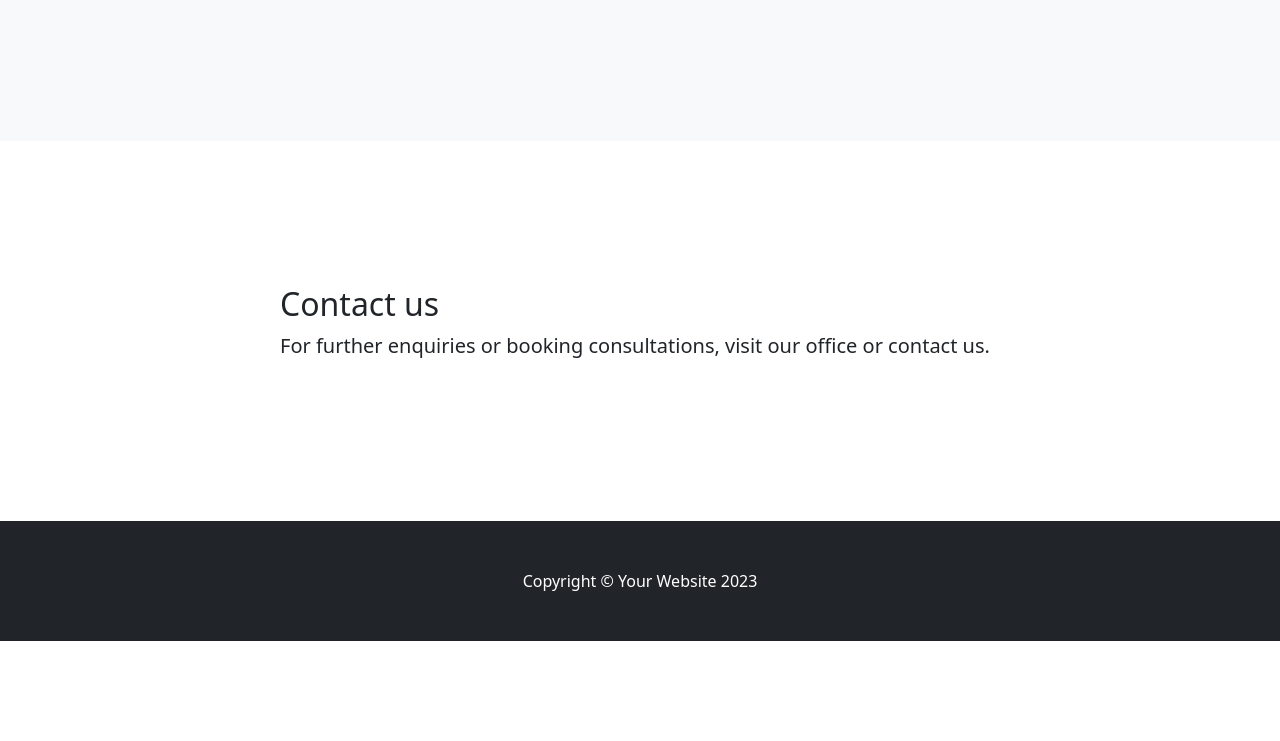
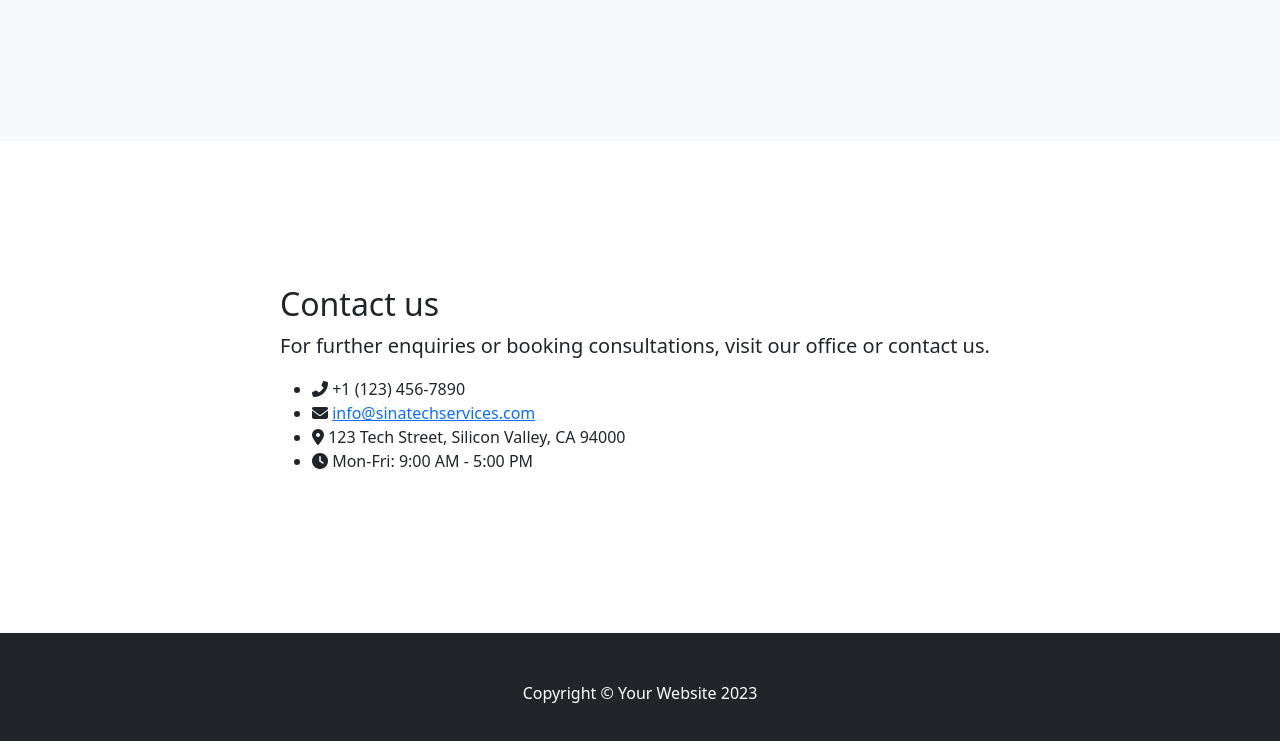
Before and after one commit to Ali-S1na/ICT171-Assignment-2, a plain HTML site: page index.html in a window 1280 px wide. Shown: the part 1250-1991 px from the top of the page. Before the commit the page ends 1891 px from the top, so only its background shows below. Drawn offline with nearby package versions, Linux system fonts and the light colour scheme.

Commit message:
Update index.html

```diff
--- a/index.html
+++ b/index.html
@@ -9,6 +9,7 @@
         <link rel="icon" type="image/x-icon" href="assets/favicon.ico" />
         <!-- Core theme CSS (includes Bootstrap)-->
         <link href="css/styles.css" rel="stylesheet" />
+        <link rel="stylesheet" href="https://cdnjs.cloudflare.com/ajax/libs/font-awesome/6.4.0/css/all.min.css">
     </head>
     <body id="page-top">
         <!-- Navigation-->
@@ -70,6 +71,24 @@
                     <div class="col-lg-8">
                         <h2>Contact us</h2>
                         <p class="lead">For further enquiries or booking consultations, visit our office or contact us.</p>
+                        <ul class="contact-list">
+                            <li>
+                                <i class="fas fa-phone-alt"></i>
+                                <span>+1 (123) 456-7890</span>
+                            </li>
+                            <li>
+                                <i class="fas fa-envelope"></i>
+                                <a href="mailto:info@sinatechservices.com">info@sinatechservices.com</a>
+                            </li>
+                            <li>
+                                <i class="fas fa-map-marker-alt"></i>
+                                <span>123 Tech Street, Silicon Valley, CA 94000</span>
+                            </li>
+                            <li>
+                                <i class="fas fa-clock"></i>
+                                <span>Mon-Fri: 9:00 AM - 5:00 PM</span>
+                            </li>
+                        </ul>
                     </div>
                 </div>
             </div>
```
